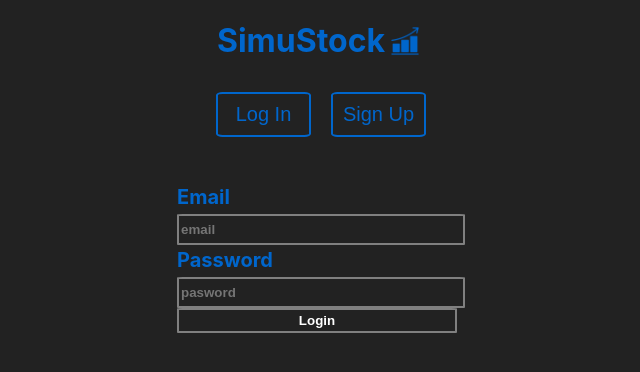
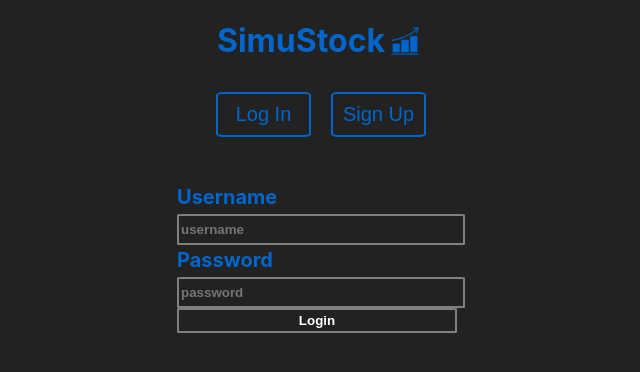
Before and after one commit to Heiner000/project-4-client, a React (Create React App) app: page /login in a window 1280 px wide. Shown: the top 372 px of the page, without its empty margins (319-959 px from the left). Built offline with nearby package versions, Linux system fonts and the light colour scheme.

Commit message:
updates login.jsx to use username/password/zip code for signup

```diff
--- a/src/pages/Login.jsx
+++ b/src/pages/Login.jsx
@@ -3,19 +3,17 @@ import axios from 'axios'
 import './styles/login.css'
 
 
-export default function Login(){
+export default function Login() {
 
     const [login, setLogin] = useState(false)
     const [signup, setSignup] = useState(false)
     const [username, setUsername] = useState('')
     const [userEmail, setUserEmail] = useState('')
     const [userPassword, setUserPassword] = useState('')
+    const [zipCode, setZipCode] = useState('')
     const [error, setError] = useState('')
     const loginButton = document.querySelector('.login-btn')
     const signupButton = document.querySelector('.signup-btn')
-
-
-
 
 
     // SIGNUP FUNCTION
@@ -23,42 +21,48 @@ export default function Login(){
         e.preventDefault()
         const payload = {
             username,
-            userPassword,
+            password: userPassword,
+            zip_code: zipCode,
         }
         try {
             // send payload ---> POST in the user model
-                // INCOMPLETE
-            const response = await axios.post('/api/login/', payload)
-        } catch(err){
-            console.log(err)
+            const response = await axios.post('http://localhost:8000/register/', payload)
+            if (response.status === 201) {
+                // will receive token from backend -- not set up for jwt
+                // localStorage.setItem('jwt', response.data.token)
+                setSignup(false)
+                setLogin(true)
+            } else {
+                console.warn('Undable to register')
             }
+        } catch (err) {
+            console.log("Sign Up error occurred: ", err)
         }
-
-
+        console.log(payload)
+    }
 
 
     // LOGIN FUNCTION
     const handleLogin = async (e) => {
         e.preventDefault()
         const data = {
-            userEmail,
-            userPassword
+            username,
+            password: userPassword
         }
-        try{
-                //INCOMPLETE
-            const response = await axios.post('api/login/',data)
-            if(response.data.status === 'success'){
-                // Will receive a token from backend
-                    // INCOMPLETE
-                localStorage.setItem('jwt',response.data.token)
+        try {
+            const response = await axios.post('http://localhost:8000/login/', data)
+            if (response.status === 200) {
+                // Will receive a token from backend (not set up for that)
+                // localStorage.setItem('jwt',response.data.token)
+                setLogin(true)
             } else {
                 setError('Invalid username or password.')
             }
         } catch (err) {
             setError('An error occured. Please try again.')
         }
+        console.log(data)
     }
-
 
 
     // RENDERS LOGIN/SIGNUP FORMS
@@ -74,7 +78,7 @@ export default function Login(){
 
 
 
-    return(
+    return (
         <div className='main-landing'>
             <div className='title'>
                 <h1>SimuStock</h1>
@@ -86,24 +90,23 @@ export default function Login(){
                 <button className='signup-btn' onClick={() => signupClick()}>Sign Up</button>
             </div>
 
-            { signup ?
+            {signup ?
 
                 // SIGNUP FORM
                 <form onSubmit={handleSignup} className='form-container'>
 
-                        <label>Name</label>
+                    <label>Username</label>
                     <input type='text' name='username'
-                            onChange={(e) => setUsername(e.target.value)} placeholder='name'></input>
-
-                        <label>Email</label>
-                            <input type='email' name='email'
-                            onChange={(e) => setUserEmail(e.target.value)}
-                            placeholder='email'></input>
+                        onChange={(e) => setUsername(e.target.value)} placeholder='Username'></input>
 
                     <label>Password</label>
                     <input type='password' name='password'
                         onChange={(e) => setUserPassword(e.target.value)}
-                            placeholder='pasword'></input>
+                        placeholder='Password'></input>
+
+                    <label>Zip Code</label>
+                    <input type='text' name='zipCode'
+                        onChange={(e) => setZipCode(e.target.value)} placeholder='Zip Code'></input>
 
                     <input className='btn' type="submit" value="Signup" />
 
@@ -113,15 +116,15 @@ export default function Login(){
                 // LOGIN FORM
                 <form onSubmit={handleLogin} className='form-container'>
 
-                        <label>Email</label>
-                            <input type='text' value={userEmail}
-                            onChange={(e) => setUserEmail(e.target.value)}
-                            placeholder='email'></input>
+                    <label>Username</label>
+                    <input type='text' value={username}
+                        onChange={(e) => setUsername(e.target.value)}
+                        placeholder='username'></input>
 
                     <label>Password</label>
                     <input type='password' value={userPassword}
                         onChange={(e) => setUserPassword(e.target.value)}
-                            placeholder='pasword'></input>
+                        placeholder='password'></input>
 
                     <input className='btn' type="submit" value='Login' />
 
```
Lines whose indentation alone changed are shown as unchanged.
